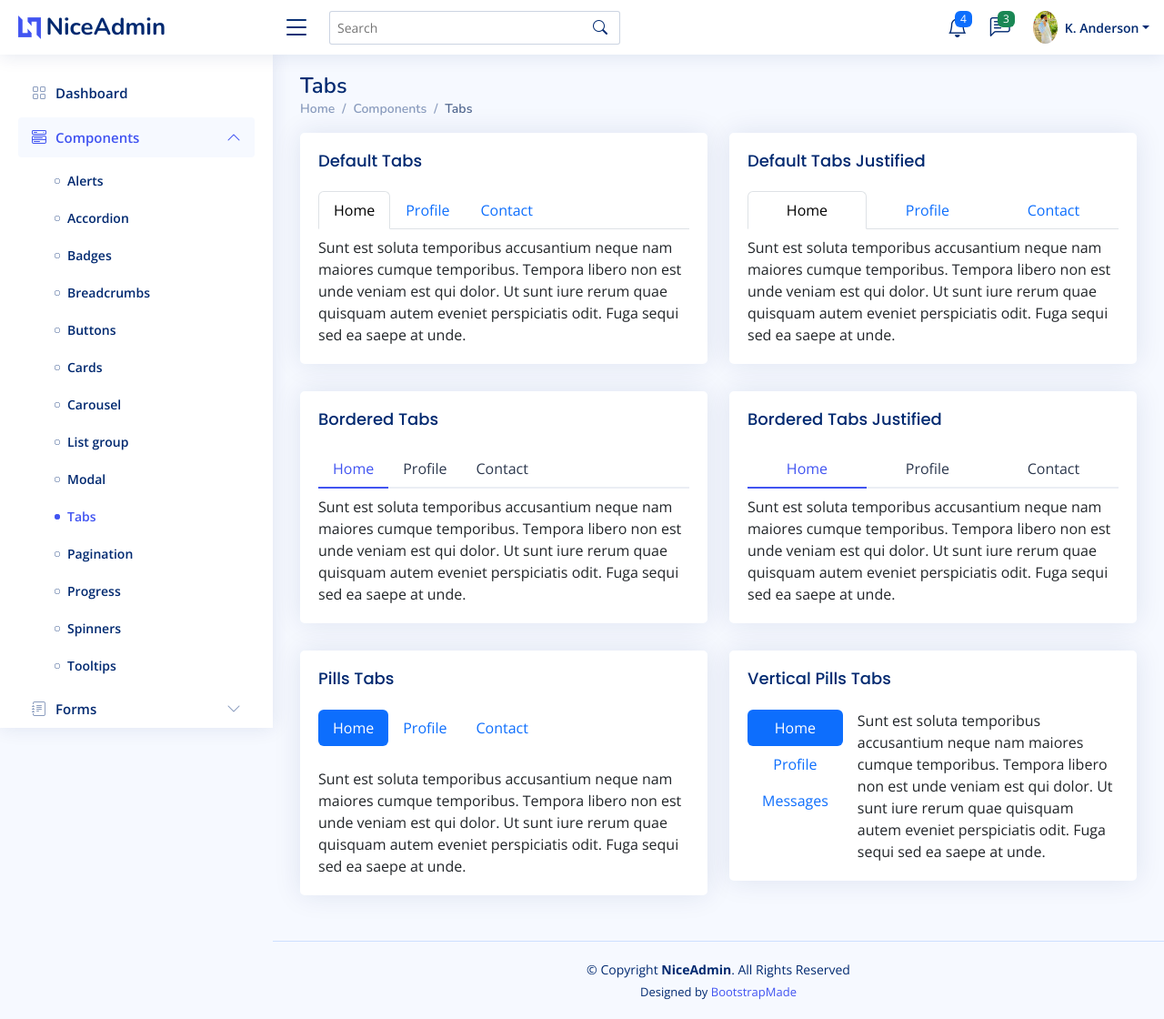
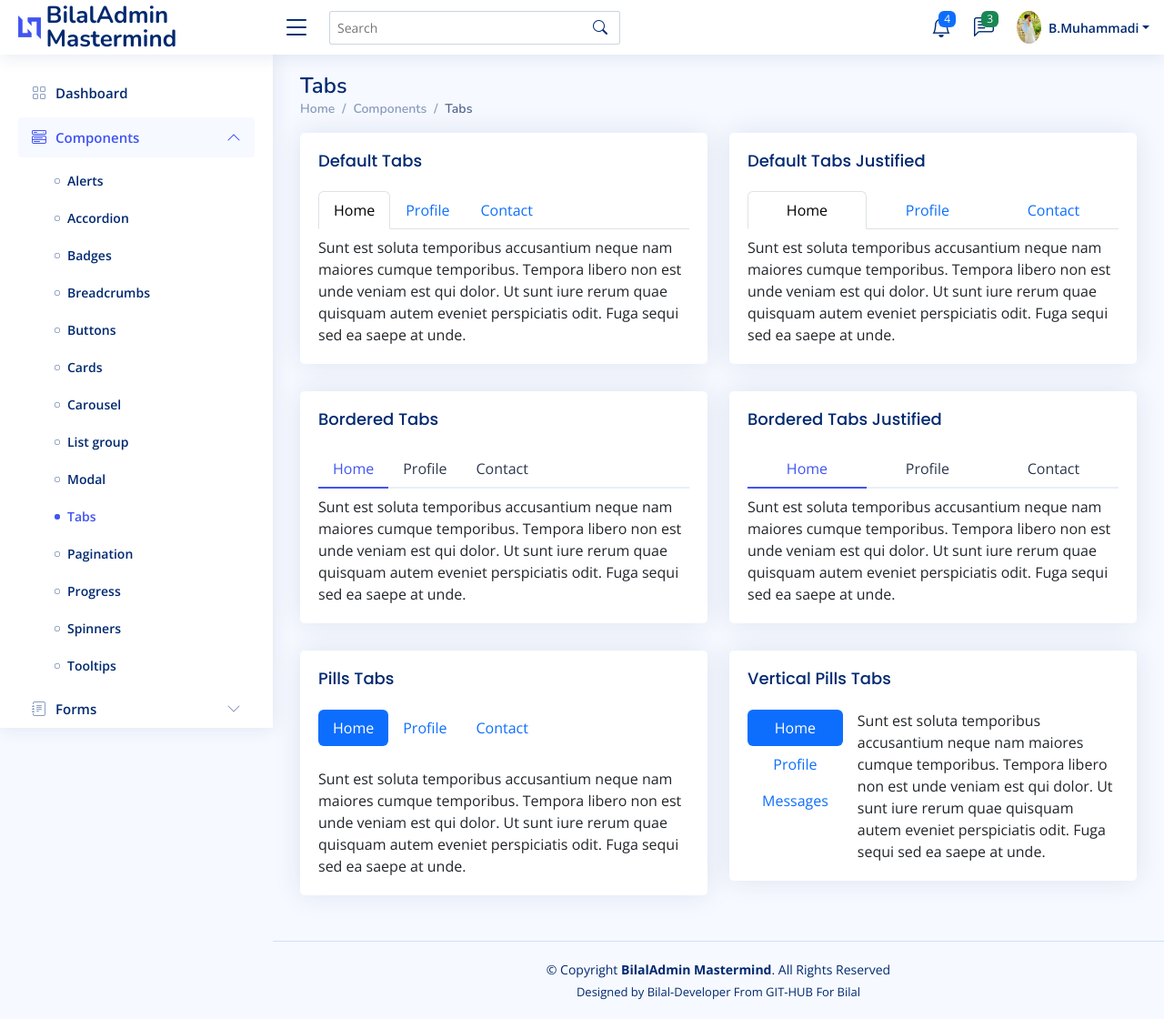
Before and after one commit to bilalamanat/Bilal-Admin-Mastermind, a plain HTML site: page NiceAdmin/components-tabs.html in a window 1280 px wide. Shown: the whole page at 91% size. Drawn offline with nearby package versions, Linux system fonts and the light colour scheme.

Commit message:
All Solutions

```diff
--- a/NiceAdmin/components-tabs.html
+++ b/NiceAdmin/components-tabs.html
@@ -5,7 +5,7 @@
   <meta charset="utf-8">
   <meta content="width=device-width, initial-scale=1.0" name="viewport">
 
-  <title>Components / Tabs - NiceAdmin Bootstrap Template</title>
+  <title>BilalAdmin Mastermind</title>
   <meta content="" name="description">
   <meta content="" name="keywords">
 
@@ -46,7 +46,7 @@
     <div class="d-flex align-items-center justify-content-between">
       <a href="index.html" class="logo d-flex align-items-center">
         <img src="assets/img/logo.png" alt="">
-        <span class="d-none d-lg-block">NiceAdmin</span>
+        <span class="d-none d-lg-block">BilalAdmin Mastermind</span>
       </a>
       <i class="bi bi-list toggle-sidebar-btn"></i>
     </div><!-- End Logo -->
@@ -212,13 +212,14 @@
 
           <a class="nav-link nav-profile d-flex align-items-center pe-0" href="#" data-bs-toggle="dropdown">
             <img src="assets/img/profile-img.jpg" alt="Profile" class="rounded-circle">
-            <span class="d-none d-md-block dropdown-toggle ps-2">K. Anderson</span>
+            <span class="d-none d-md-block dropdown-toggle ps-2">B.Muhammadi</span>
           </a><!-- End Profile Iamge Icon -->
 
           <ul class="dropdown-menu dropdown-menu-end dropdown-menu-arrow profile">
             <li class="dropdown-header">
-              <h6>Kevin Anderson</h6>
-              <span>Web Designer</span>
+              <h6>Bilal Muhammadi</h6>
+ <span>Mern-Stack Developer</span>
+
             </li>
             <li>
               <hr class="dropdown-divider">
@@ -720,14 +721,14 @@
   <!-- ======= Footer ======= -->
   <footer id="footer" class="footer">
     <div class="copyright">
-      &copy; Copyright <strong><span>NiceAdmin</span></strong>. All Rights Reserved
+      &copy; Copyright <strong><span>BilalAdmin Mastermind</span></strong>. All Rights Reserved
     </div>
     <div class="credits">
       <!-- All the links in the footer should remain intact. -->
       <!-- You can delete the links only if you purchased the pro version. -->
       <!-- Licensing information: https://bootstrapmade.com/license/ -->
       <!-- Purchase the pro version with working PHP/AJAX contact form: https://bootstrapmade.com/nice-admin-bootstrap-admin-html-template/ -->
-      Designed by <a href="https://bootstrapmade.com/">BootstrapMade</a>
+      Designed by Bilal-Developer From GIT-HUB For Bilal</a>
     </div>
   </footer><!-- End Footer -->
 
```
Also changed, not shown: NiceAdmin/components-list-group.html (+7 -7 lines), NiceAdmin/components-modal.html (+8 -7 lines), NiceAdmin/components-pagination.html (+6 -5 lines), NiceAdmin/components-progress.html (+8 -7 lines), NiceAdmin/components-spinners.html (+10 -7 lines), NiceAdmin/components-tooltips.html (+8 -7 lines), NiceAdmin/pages-login.html (+3 -3 lines), NiceAdmin/pages-register.html (+3 -3 lines).
